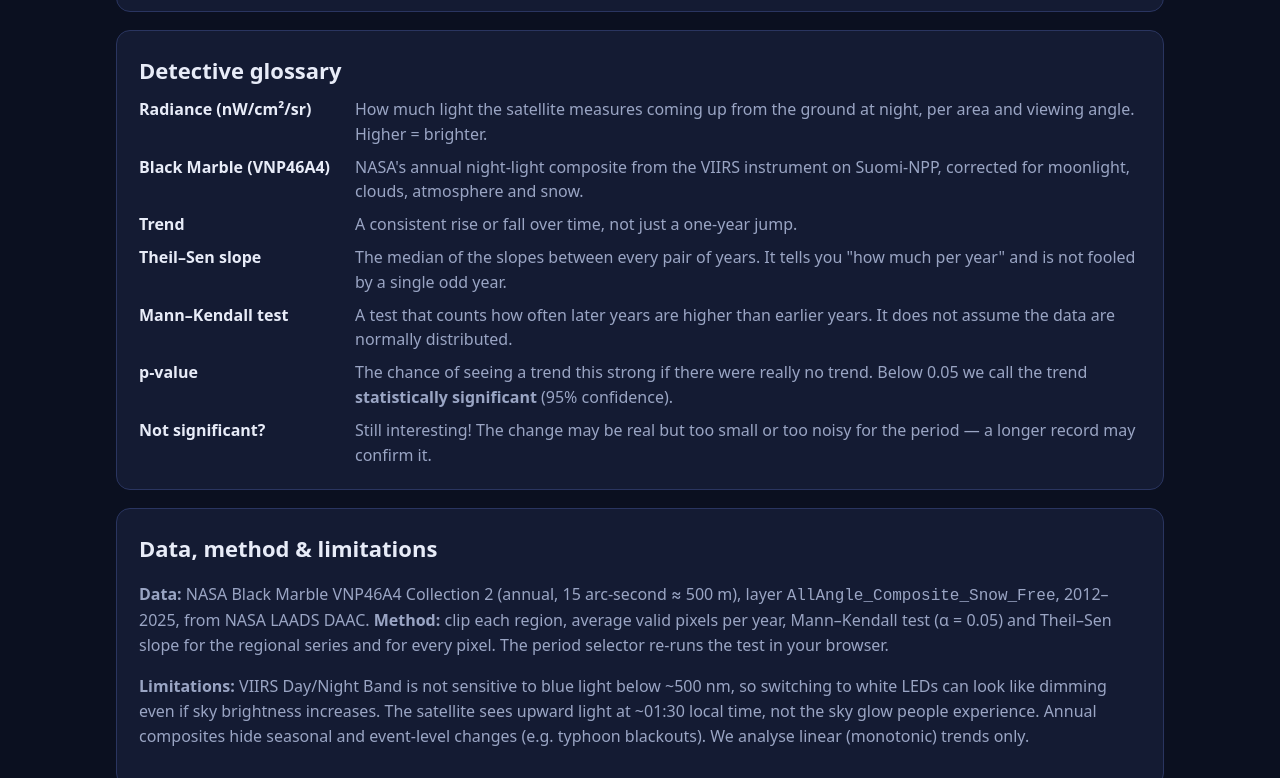
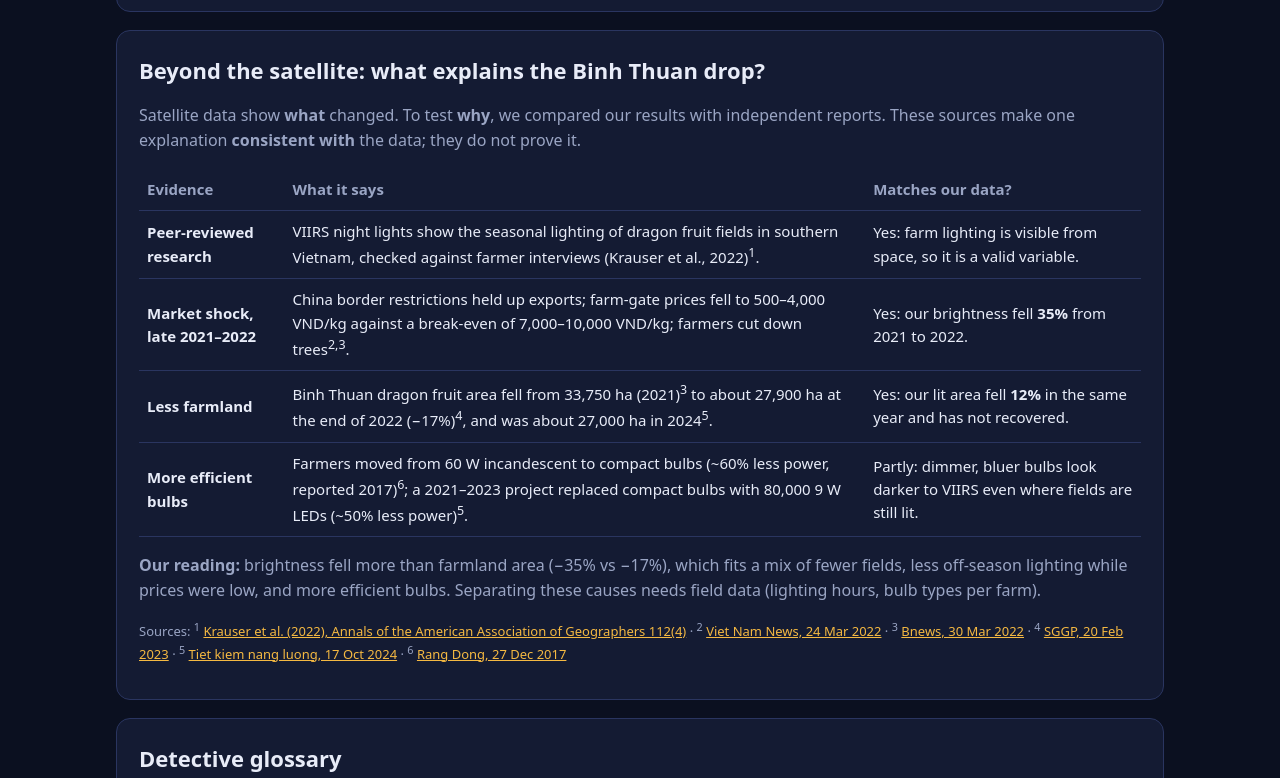
Before and after one commit to khietnn/night-light-trend-detective, a plain HTML site: page docs/index.html in a window 1280 px wide. Shown: the part 2855-3633 px from the top of the page. Drawn offline with nearby package versions, Linux system fonts and the light colour scheme.

Commit message:
Add independent evidence for the Binh Thuan decline with sources; state that trends show what, not why
Co-Authored-By: Claude Opus 5.5 <noreply@anthropic.com>

```diff
--- a/docs/index.html
+++ b/docs/index.html
@@ -120,6 +120,22 @@ footer{max-width:1080px;margin:0 auto;padding:0 16px 40px;color:var(--muted);fon
   </section>
 
   <section>
+    <h2>Beyond the satellite: what explains the Binh Thuan drop?</h2>
+    <p class="muted">Satellite data show <b>what</b> changed. To test <b>why</b>, we compared our results with independent reports. These sources make one explanation <b>consistent with</b> the data; they do not prove it.</p>
+    <div class="scroll"><table>
+      <thead><tr><th>Evidence</th><th>What it says</th><th>Matches our data?</th></tr></thead>
+      <tbody>
+        <tr><td><b>Peer-reviewed research</b></td><td>VIIRS night lights show the seasonal lighting of dragon fruit fields in southern Vietnam, checked against farmer interviews (Krauser et al., 2022)<sup>1</sup>.</td><td>Yes: farm lighting is visible from space, so it is a valid variable.</td></tr>
+        <tr><td><b>Market shock, late 2021–2022</b></td><td>China border restrictions held up exports; farm-gate prices fell to 500–4,000 VND/kg against a break-even of 7,000–10,000 VND/kg; farmers cut down trees<sup>2,3</sup>.</td><td>Yes: our brightness fell <b>35%</b> from 2021 to 2022.</td></tr>
+        <tr><td><b>Less farmland</b></td><td>Binh Thuan dragon fruit area fell from 33,750 ha (2021)<sup>3</sup> to about 27,900 ha at the end of 2022 (−17%)<sup>4</sup>, and was about 27,000 ha in 2024<sup>5</sup>.</td><td>Yes: our lit area fell <b>12%</b> in the same year and has not recovered.</td></tr>
+        <tr><td><b>More efficient bulbs</b></td><td>Farmers moved from 60 W incandescent to compact bulbs (~60% less power, reported 2017)<sup>6</sup>; a 2021–2023 project replaced compact bulbs with 80,000 9 W LEDs (~50% less power)<sup>5</sup>.</td><td>Partly: dimmer, bluer bulbs look darker to VIIRS even where fields are still lit.</td></tr>
+      </tbody>
+    </table></div>
+    <p class="muted"><b>Our reading:</b> brightness fell more than farmland area (−35% vs −17%), which fits a mix of fewer fields, less off-season lighting while prices were low, and more efficient bulbs. Separating these causes needs field data (lighting hours, bulb types per farm).</p>
+    <p class="muted" style="font-size:13px">Sources: <sup>1</sup> <a href="https://ideas.repec.org/a/taf/raagxx/v112y2022i4p1139-1158.html">Krauser et al. (2022), Annals of the American Association of Geographers 112(4)</a> · <sup>2</sup> <a href="https://vietnamnews.vn/economy/1166919/binh-thuan-province-farmers-cut-down-dragon-fruit-trees-on-losing-china-market.html">Viet Nam News, 24 Mar 2022</a> · <sup>3</sup> <a href="https://bnews.vn/dien-tich-thanh-long-binh-thuan-giam-gan-1-000-ha/238583.html">Bnews, 30 Mar 2022</a> · <sup>4</sup> <a href="https://www.sggp.org.vn/thu-phu-thanh-long-tim-huong-di-ben-vung-post679374.html">SGGP, 20 Feb 2023</a> · <sup>5</sup> <a href="https://tietkiemnangluong.com.vn/tin-tuc/pho-bien-kien-thuc/t31787/giam-den-50-dien-nang-khi-su-dung-den-led-kich-thich-thanh-long-trai-vu">Tiet kiem nang luong, 17 Oct 2024</a> · <sup>6</sup> <a href="https://rangdong.com.vn/rang-dong-sang-ruc-39-thu-phu-39-thanh-long-n259.html">Rang Dong, 27 Dec 2017</a></p>
+  </section>
+
+  <section>
     <h2>Detective glossary</h2>
     <dl>
       <dt>Radiance (nW/cm²/sr)</dt><dd>How much light the satellite measures coming up from the ground at night, per area and viewing angle. Higher = brighter.</dd>
@@ -136,7 +152,7 @@ footer{max-width:1080px;margin:0 auto;padding:0 16px 40px;color:var(--muted);fon
     <h2>Data, method &amp; limitations</h2>
     <p class="muted"><b>Data:</b> NASA Black Marble VNP46A4 Collection 2 (annual, 15 arc-second ≈ 500 m), layer <code>AllAngle_Composite_Snow_Free</code>, 2012–2025, from NASA LAADS DAAC.
     <b>Method:</b> clip each region, average valid pixels per year, Mann–Kendall test (α = 0.05) and Theil–Sen slope for the regional series and for every pixel. The period selector re-runs the test in your browser.</p>
-    <p class="muted"><b>Limitations:</b> VIIRS Day/Night Band is not sensitive to blue light below ~500 nm, so switching to white LEDs can look like dimming even if sky brightness increases. The satellite sees upward light at ~01:30 local time, not the sky glow people experience. Annual composites hide seasonal and event-level changes (e.g. typhoon blackouts). We analyse linear (monotonic) trends only.</p>
+    <p class="muted"><b>Limitations:</b> <b>Trends show what changed, not why.</b> Causes need independent data, such as the reports listed above. VIIRS Day/Night Band is not sensitive to blue light below ~500 nm, so switching to white LEDs can look like dimming even if sky brightness increases. The satellite sees upward light at ~01:30 local time, not the sky glow people experience. Annual composites hide seasonal and event-level changes (e.g. typhoon blackouts). We analyse linear (monotonic) trends only.</p>
   </section>
 </main>
 
@@ -194,7 +210,7 @@ const CASES = [
   {title:'Case 7: The dragon fruit boom', region:'binhthuan', v:'mean_radiance', from:2012, to:2019,
    text:'Only 2012–2019: farm lighting grew fast and the trend is significant. A trend test answers "is there a consistent direction in this window?", so the window you choose matters.'},
   {title:'Case 8: …and the bust?', region:'binhthuan', v:'mean_radiance', from:2019, to:2025,
-   text:'Since 2019 brightness fell sharply (note the drop in 2022), but with only 7 years the decline is not yet significant. A possible explanation to investigate: lower dragon fruit prices and exports, fewer lit fields, and switching to LED bulbs that the satellite sees less well.'},
+   text:'Since 2019 brightness fell sharply (note the drop in 2022), but with only 7 years the decline is not yet significant. Scroll to "Beyond the satellite": the 2022 drop matches a documented price collapse, a 17% loss of dragon fruit farmland and a switch to efficient bulbs. Satellite data alone cannot prove the cause.'},
   {title:'Case 9: Opposite trends, one region', region:'binhthuan', v:'core',
    text:'The brightest farm areas of 2012 got significantly dimmer, while areas that were dark got significantly brighter. Switch the variable to "areas that were dark" and compare, then look at the blue and red patches on the map.'},
 ];
```
